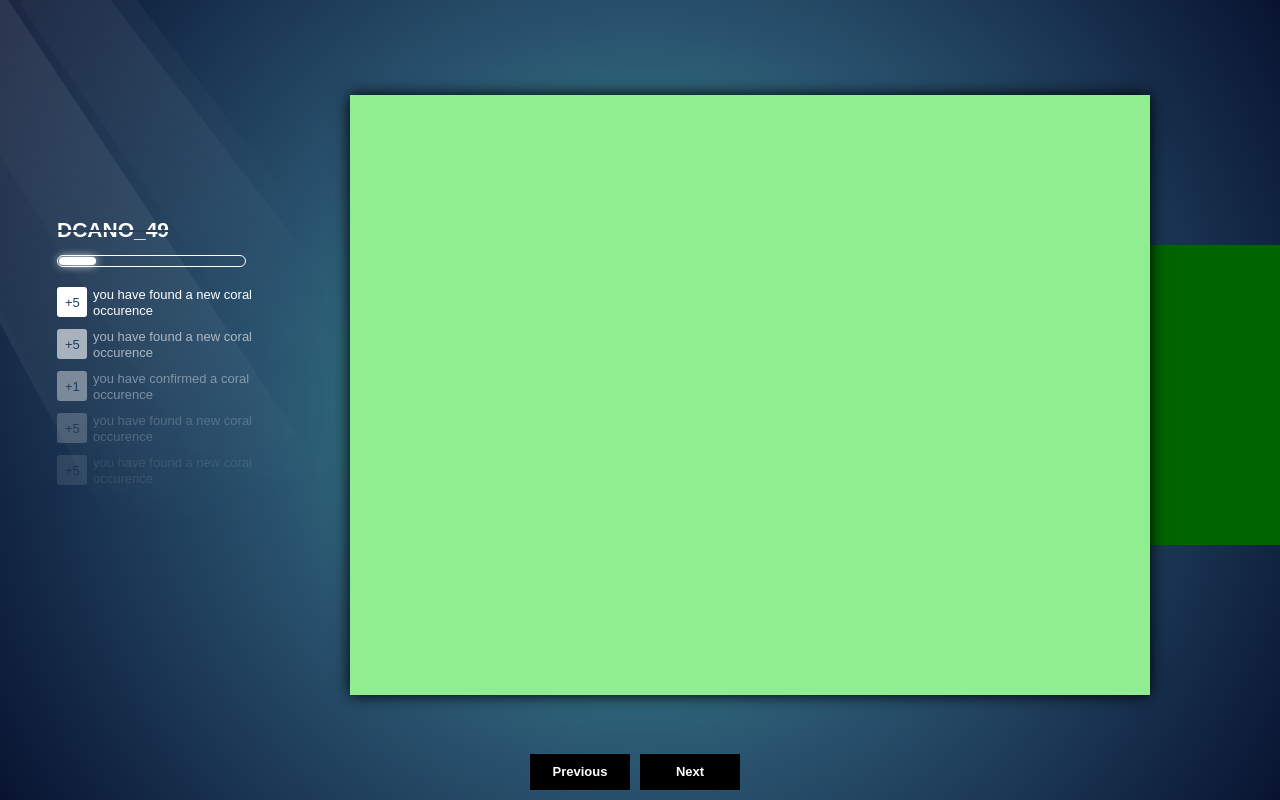
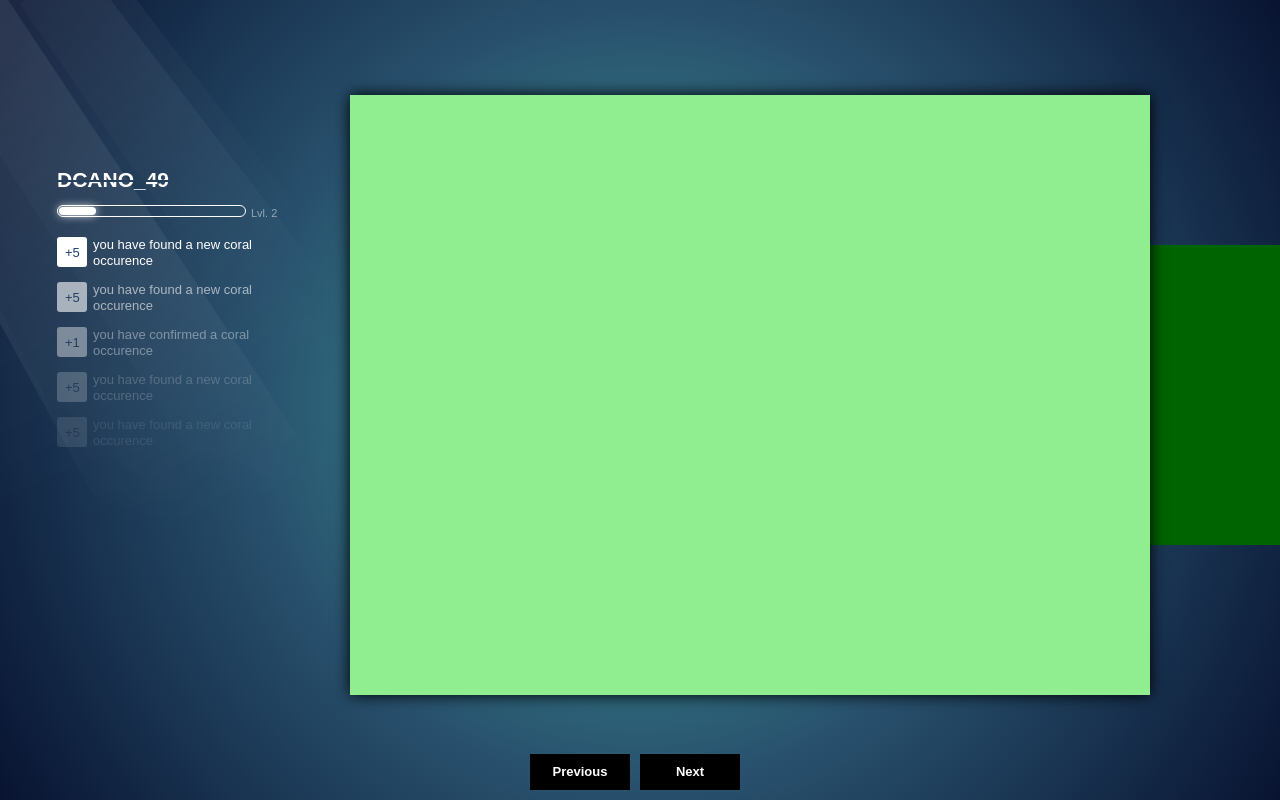
Before and after one commit to Vizzuality/NEEMO, a website: page app/public/draft/index.html in a window 1280 px wide. Drawn offline with Linux system fonts and the light colour scheme; a script that the page names is missing.

Commit message:
Fixed left panel position

```diff
--- a/app/public/css/style.css
+++ b/app/public/css/style.css
@@ -42,8 +42,9 @@ body, button, input, select, textarea { font-family: sans-serif; color: #222; }
  * Also: hot pink! (or customize the background color to match your design)
  */
 
-::-moz-selection { background: #fe57a1; color: #fff; text-shadow: none; }
+/*::-moz-selection { background: #fe57a1; color: #fff; text-shadow: none; }
 ::selection { background: #fe57a1; color: #fff; text-shadow: none; }
+*/
 
 
 /* =============================================================================
--- a/app/public/draft/index.html
+++ b/app/public/draft/index.html
@@ -148,13 +148,18 @@
         position:absolute;
         top:200px;
         left:57px;
-        width:225px;
+        width:315px;
         color:#fff;
         z-index:1000;
+        height:500px;
+        top:50%;
+        margin-top:-250px;
       }
 
       .info ul {list-style:none; padding:0; margin:0;}
       .info ul li { margin-bottom:10px; }
+      .info ul li p { width:225px; }
+
       .info ul li:nth-child(1) { opacity:1; }
       .info ul li:nth-child(2) { opacity:.6; }
       .info ul li:nth-child(3) { opacity:.4; }
@@ -192,22 +197,28 @@
 
       .progress-bar {
         position:relative;
+        margin-right:5px;
+        float:left;
         border:1px solid #fff;
         width:187px;
         height:10px;
         border-radius:30px;
         margin-bottom:20px;
+      }
 
-      }
       .progress-bar .progress {
         background:#fff;
-        width:20%;
+        width:20%; /* from 0 to 99% */
         margin:1px;
         height:8px;
         border-radius:30px;
         margin-bottom:20px;
         box-shadow: 0px 0px 10px #fff;
         -webkit-transition: width .3s ease-out;
+      }
+      .level {
+      font-size:11px;
+      color:rgba(255,255,255, .5);
       }
 
     </style>
@@ -225,13 +236,14 @@
       <div class="progress-bar">
         <div class="progress"></div>
       </div>
+        <span class="level"> Lvl. 2</span>
 
       <ul>
-        <li><div class="point">+5</div> you have found a new coral occurence</li>
-        <li><div class="point">+5</div> you have found a new coral occurence</li>
-        <li><div class="point">+1</div> you have confirmed a  coral occurence</li>
-        <li><div class="point">+5</div> you have found a new coral occurence</li>
-        <li><div class="point">+5</div> you have found a new coral occurence</li>
+        <li><div class="point">+5</div> <p>you have found a new coral occurence</p></li>
+        <li><div class="point">+5</div> <p>you have found a new coral occurence</p></li>
+        <li><div class="point">+1</div> <p>you have confirmed a  coral occurence<p></li>
+        <li><div class="point">+5</div> <p>you have found a new coral occurence</p></li>
+        <li><div class="point">+5</div> <p>you have found a new coral occurence</p></li>
       </ul>
     </div>
 
```
